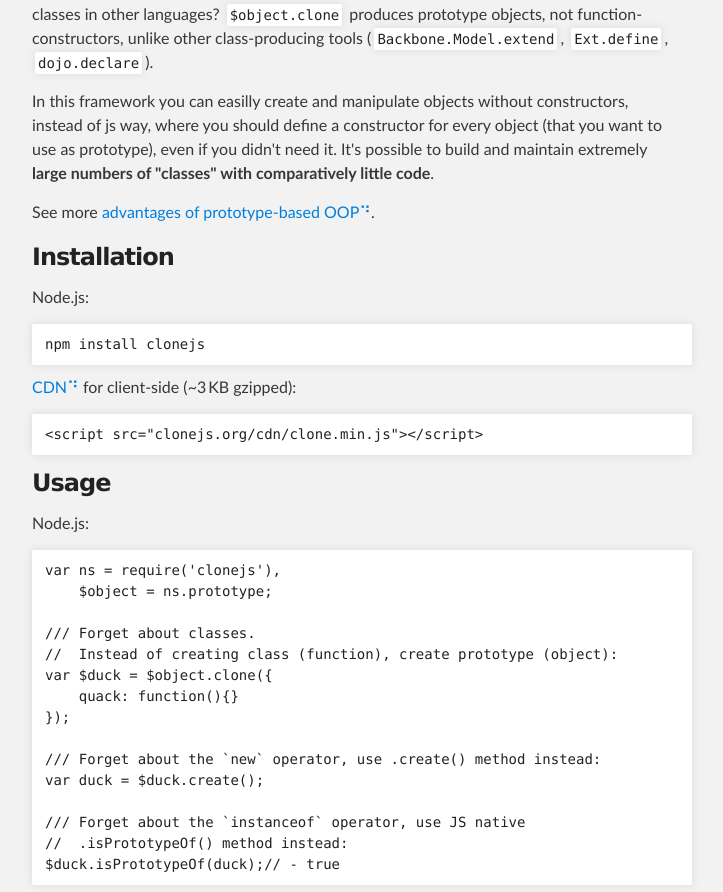
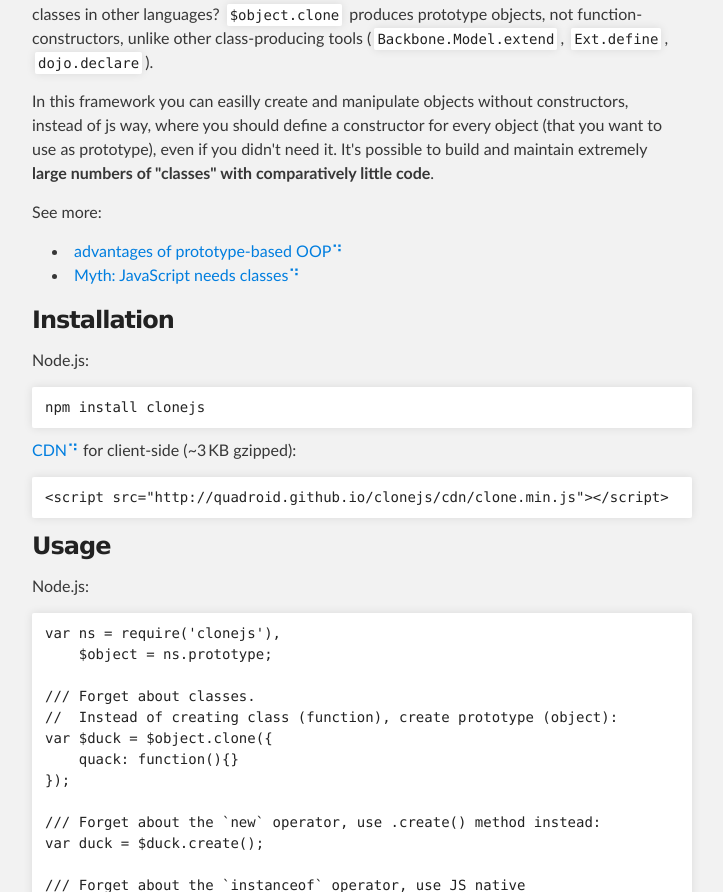
Before and after one commit to oleksandr-shvets/clonejs, a PHP site: page /index.html in a window 1280 px wide. Shown: the part 665-1557 px from the top of the page, without its empty margins (288-1011 px from the left). Run offline with PHP 8.4, Linux system fonts and the light colour scheme; some libraries are stand-ins or nearby versions.

Commit message:
Deploy html. fix CDN URL, add changelog link, add read more article

```diff
--- a/files.html
+++ b/files.html
@@ -51,7 +51,7 @@
 			Documentation generator: <a href="http://code.google.com/p/jsdoc-toolkit/" target="_blank">JsDoc Toolkit</a> 2.4.0<br />
 			Template: <a href="https://github.com/quadroid/clonejs/tree/master/lib/jsdoc-toolkit/templates/codeview-jsdoc2-template" target="_blank">Codeview</a> 1.3<br />
 			Generated on:
-			<time datetime='2013-3-6' pubdate>2013-3-6 15:40</time>
+			<time datetime='2013-3-6' pubdate>2013-3-6 22:18</time>
 		</footer>
 	</div>
 </div>
--- a/index.html
+++ b/index.html
@@ -17,6 +17,7 @@
             color: rgb(128, 128, 128);
             position: absolute;
             z-index: 11;
+            margin-top: 5px;
         }
         NAV A {color: white}
         NAV A:hover {color:#007edf}
@@ -47,12 +48,13 @@
           <h1 id="project_title">Clonejs</h1>
           <h2 id="project_tagline">The true prototype-based JavaScript micro-framework.</h2>
 
-            <nav>[
+            <nav>
                   <a href="./symbols/%24object.html">API documentation</a>
+                | <a href="https://github.com/quadroid/clonejs/blob/master/CHANGELOG.md">ChangeLog</a>
                 | <a href="http://github.com/quadroid/clonejs">GitHub</a>
-                | <a href="http://npmjs.org/package/clonejs">NPM package</a>
+                | <a href="http://npmjs.org/package/clonejs">NPM</a>
                 | <a href="http://travis-ci.org/quadroid/clonejs">Travis CI</a>
-            ]</nav>
+            </nav>
 
             <section id="downloads">
               <a class="zip_download_link" href="https://github.com/quadroid/clonejs/zipball/master">Download this project as a .zip file</a>
@@ -84,7 +86,9 @@
 where you should define a constructor for every object (that you want to use as prototype), even if you didn&#39;t need it.
 It&#39;s possible to build and maintain extremely <strong>large numbers of &quot;classes&quot; with comparatively little code</strong>.</p>
 
-<p>See more <a href="http://programmers.stackexchange.com/questions/110936/what-are-the-advantages-of-prototype-based-oop-over-class-based-oop#answers-header">advantages of prototype-based OOP⠙</a>.</p>
+<p>See more:</p>
+
+<ul><li><a href="http://programmers.stackexchange.com/questions/110936/what-are-the-advantages-of-prototype-based-oop-over-class-based-oop#answers-header">advantages of prototype-based OOP⠙</a></li><li><a href="http://www.2ality.com/2011/11/javascript-classes.html">Myth: JavaScript needs classes⠙</a></li></ul>
 
 <h3>Installation</h3>
 
@@ -94,7 +98,7 @@ It&#39;s possible to build and maintain extremely <strong>large numbers of &quot
 
 <p><a href="http://code.lancepollard.com/github-as-a-cdn/">CDN⠙</a> for client-side (~3 KB gzipped):</p>
 
-<pre><code>&lt;script src=&quot;clonejs.org/cdn/clone.min.js&quot;&gt;&lt;/script&gt;</code></pre>
+<pre><code>&lt;script src=&quot;http://quadroid.github.io/clonejs/cdn/clone.min.js&quot;&gt;&lt;/script&gt;</code></pre>
 
 <h3>Usage</h3>
 
@@ -227,7 +231,7 @@ var users = ns.models.$users.create([{name: &#39;User1&#39;}]);</code></pre>
     </div>
 
   </body>
-  <script src="http://clonejs.org/cdn/clone.min.js" type="text/javascript"></script>
+  <script src="./cdn/clone.min.js" type="text/javascript"></script>
   <script>
   window.onload = function(){
       console.log(111);
--- a/symbols/$object.html
+++ b/symbols/$object.html
@@ -51,7 +51,7 @@
 			Documentation generator: <a href="http://code.google.com/p/jsdoc-toolkit/" target="_blank">JsDoc Toolkit</a> 2.4.0<br />
 			Template: <a href="https://github.com/quadroid/clonejs/tree/master/lib/jsdoc-toolkit/templates/codeview-jsdoc2-template" target="_blank">Codeview</a> 1.3<br />
 			Generated on:
-			<time datetime='2013-3-6' pubdate>2013-3-6 15:40</time>
+			<time datetime='2013-3-6' pubdate>2013-3-6 22:18</time>
 		</footer>
 	</div>
 </div>
--- a/symbols/_global_.html
+++ b/symbols/_global_.html
@@ -51,7 +51,7 @@
 			Documentation generator: <a href="http://code.google.com/p/jsdoc-toolkit/" target="_blank">JsDoc Toolkit</a> 2.4.0<br />
 			Template: <a href="https://github.com/quadroid/clonejs/tree/master/lib/jsdoc-toolkit/templates/codeview-jsdoc2-template" target="_blank">Codeview</a> 1.3<br />
 			Generated on:
-			<time datetime='2013-3-6' pubdate>2013-3-6 15:40</time>
+			<time datetime='2013-3-6' pubdate>2013-3-6 22:18</time>
 		</footer>
 	</div>
 </div>
--- a/symbols/ns.html
+++ b/symbols/ns.html
@@ -51,7 +51,7 @@
 			Documentation generator: <a href="http://code.google.com/p/jsdoc-toolkit/" target="_blank">JsDoc Toolkit</a> 2.4.0<br />
 			Template: <a href="https://github.com/quadroid/clonejs/tree/master/lib/jsdoc-toolkit/templates/codeview-jsdoc2-template" target="_blank">Codeview</a> 1.3<br />
 			Generated on:
-			<time datetime='2013-3-6' pubdate>2013-3-6 15:40</time>
+			<time datetime='2013-3-6' pubdate>2013-3-6 22:18</time>
 		</footer>
 	</div>
 </div>
```
Also changed, not shown: index.php (+6 -4 lines).
